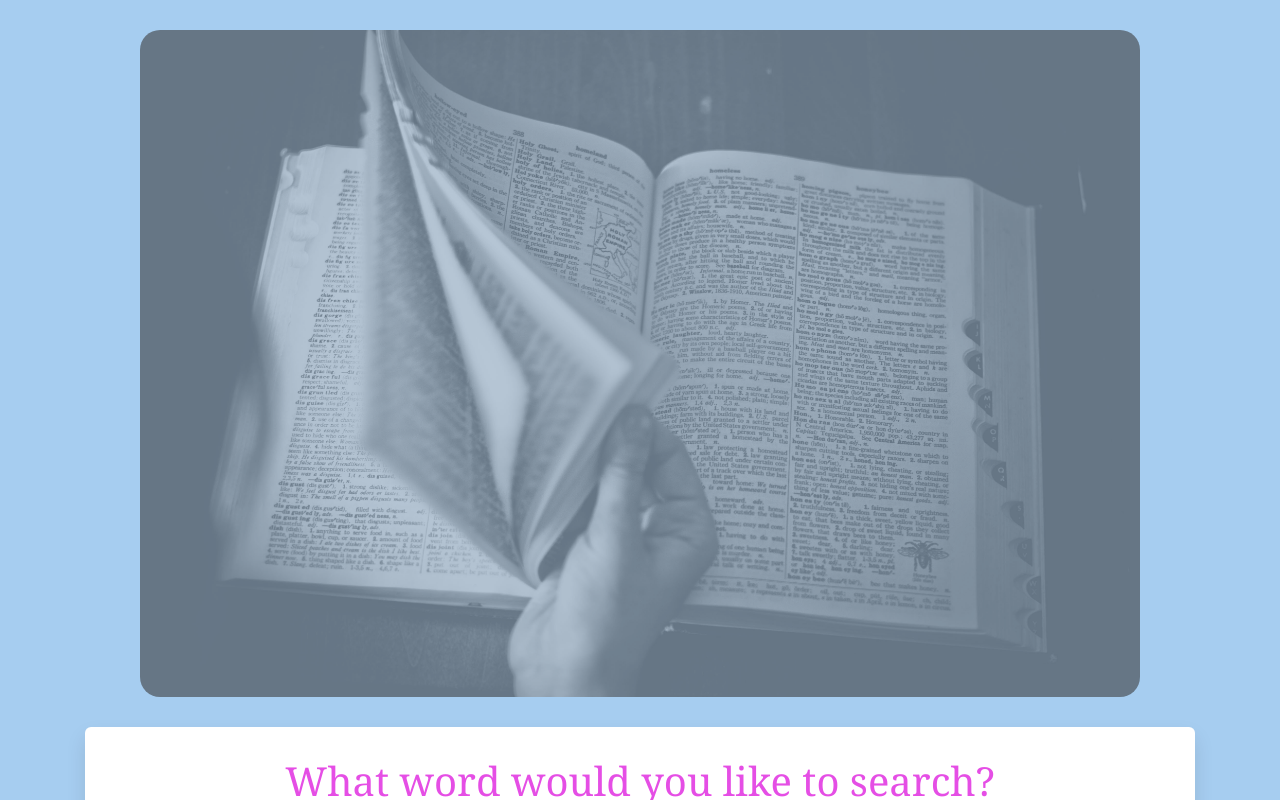
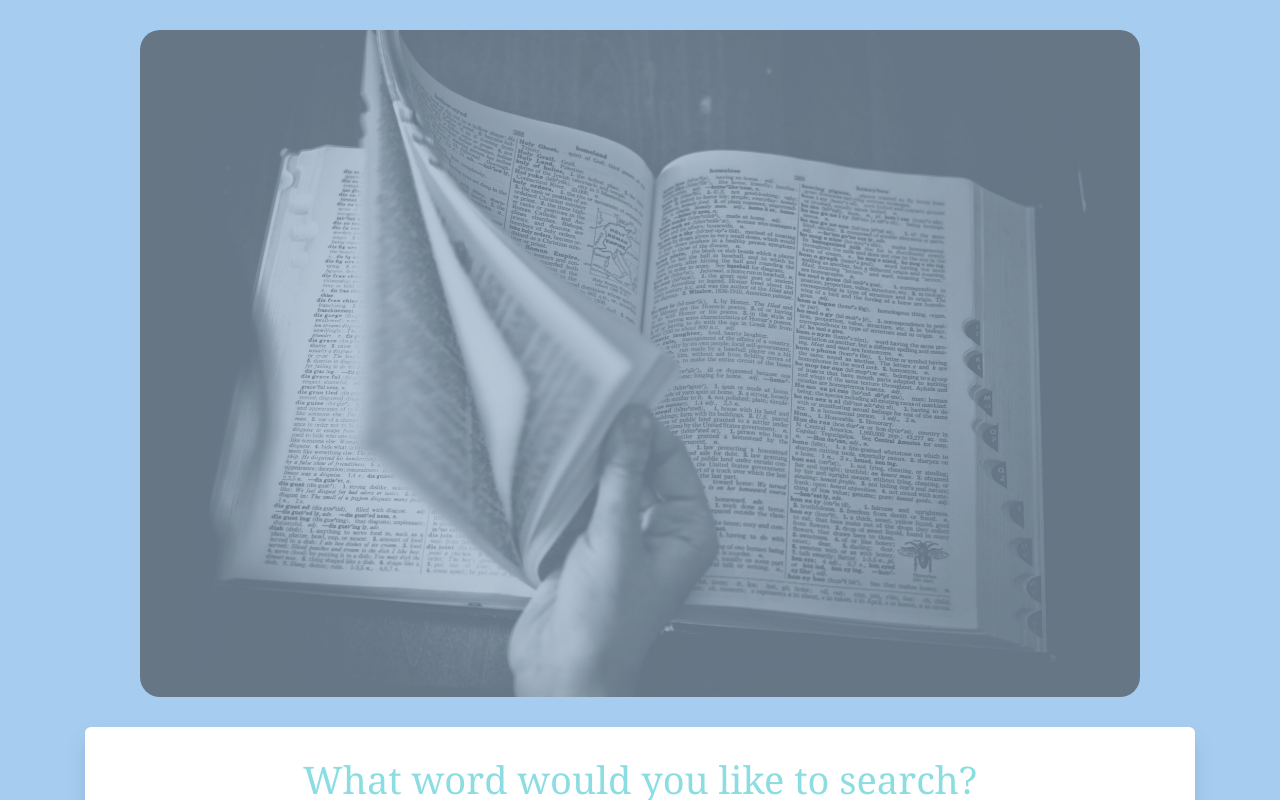
Before and after one commit to eugesuri/project-dictionary, a React (Create React App) app: page / in a window 1280 px wide. Shown: the top 800 px of the page. Built offline with nearby package versions, Linux system fonts and the light colour scheme; no server answers.

Commit message:
changed font size

```diff
--- a/src/Dictionary.css
+++ b/src/Dictionary.css
@@ -5,8 +5,9 @@
 
 h1 {
   font-family: Georgia, "Times New Roman", Times, serif;
-  color: rgb(229, 78, 229);
+  color: rgb(140, 221, 226);
   box-shadow: plum;
+  font-size: 38px;
 }
 
 .Dictionary section {
```
